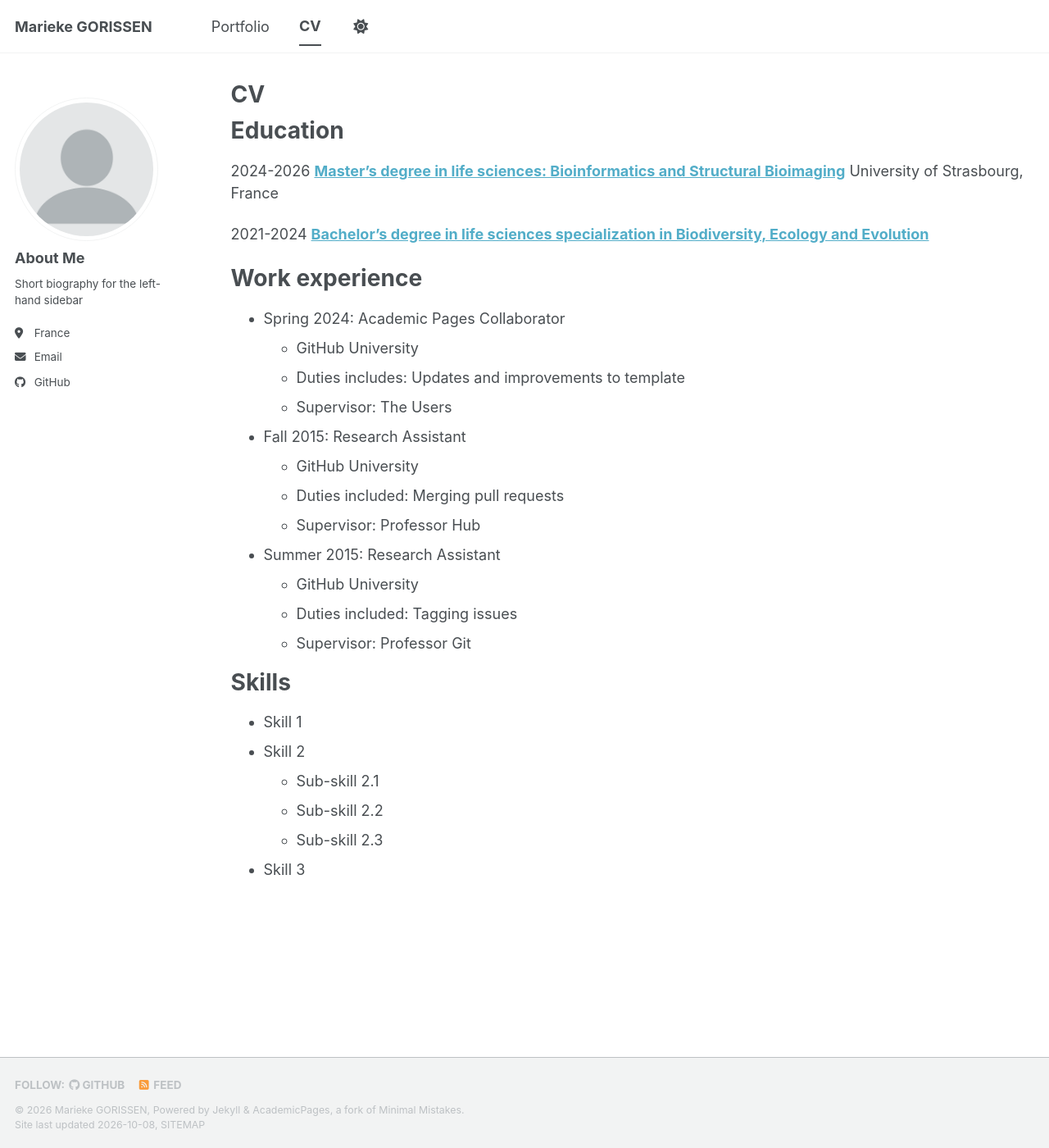
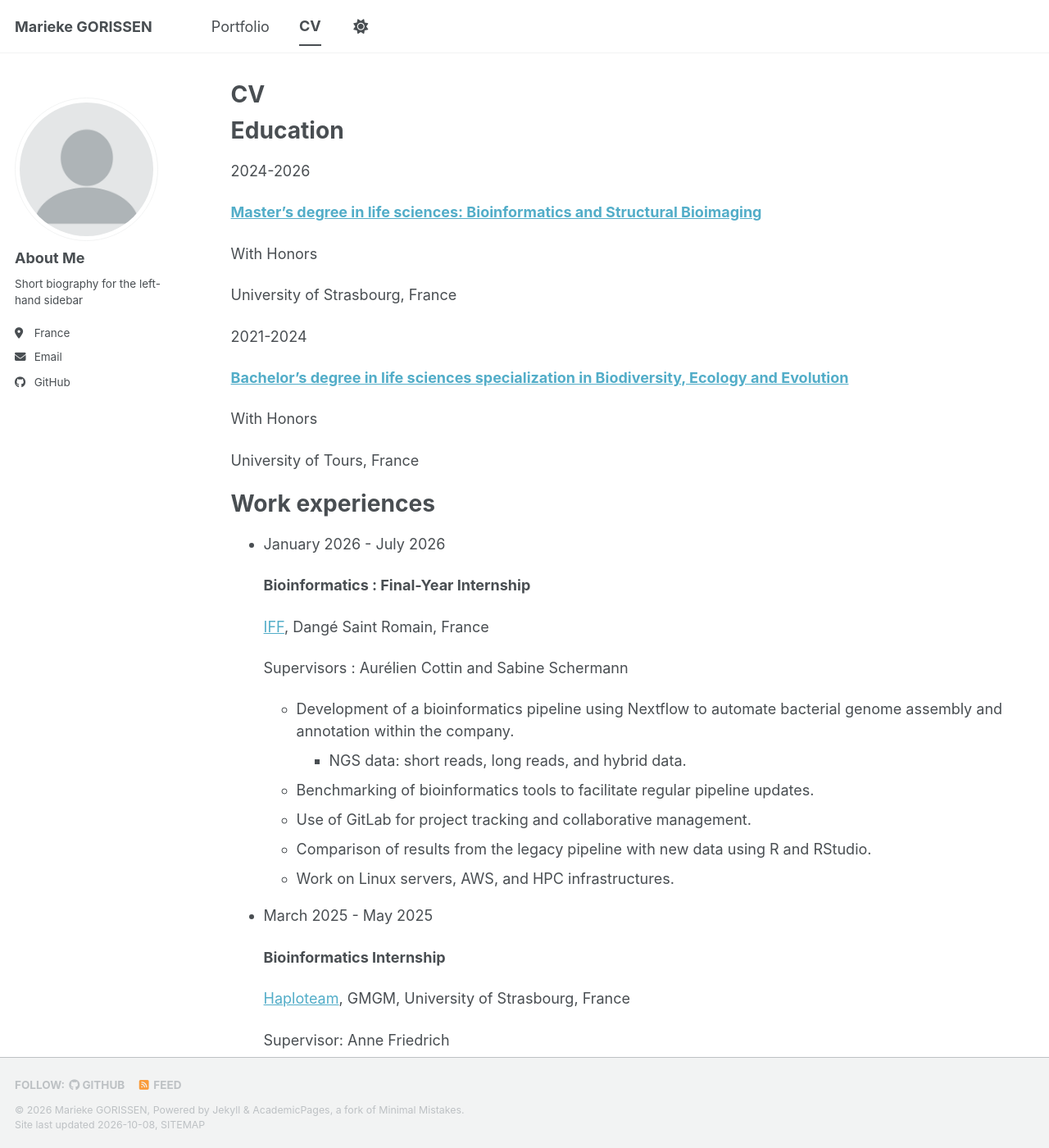
Before and after one commit to mg-btiger/mgorissen.github.io, a Jekyll site: the page built from _pages/cv.md, in a window 1280 px wide and 1400 px high. Shown: the whole window at 82% size. Built offline with Jekyll 4.4.1, drawn with Linux system fonts in a browser that asks for light colours; a style sheet for code colours, icons or effects is not loaded; some of the changed text lies outside the part shown.

Commit message:
Update CV

```diff
--- a/_pages/cv.md
+++ b/_pages/cv.md
@@ -13,38 +13,80 @@ Education
 ======
 
 2024-2026
+
 [**Master's degree in life sciences: Bioinformatics and Structural Bioimaging**](https://sciencesvie.unistra.fr/formation/master/odf-parcours-bioinformatique-et-bioimagerie-structurale-bbs-PR362-11493/)
+
+With Honors
+
 University of Strasbourg, France
 
 2021-2024
+
 [**Bachelor's degree in life sciences specialization in Biodiversity, Ecology and Evolution**](https://www.univ-tours.fr/formations/licence-sciences-technologies-sante-mention-sciences-de-la-vie-2)
 
+With Honors
 
-Work experience
+University of Tours, France
+
+
+Work experiences
 ======
-* Spring 2024: Academic Pages Collaborator
-  * GitHub University
-  * Duties includes: Updates and improvements to template
-  * Supervisor: The Users
 
-* Fall 2015: Research Assistant
-  * GitHub University
-  * Duties included: Merging pull requests
-  * Supervisor: Professor Hub
+* January 2026 - July 2026
 
-* Summer 2015: Research Assistant
-  * GitHub University
-  * Duties included: Tagging issues
-  * Supervisor: Professor Git
+    **Bioinformatics : Final-Year Internship**
+
+    [IFF](https://www.iff.com/), Dangé Saint Romain, France
+
+    Supervisors : Aurélien Cottin and Sabine Schermann
+
+    * Development of a bioinformatics pipeline using Nextflow to automate bacterial genome assembly and annotation within the company.
+      * NGS data: short reads, long reads, and hybrid data.
+    * Benchmarking of bioinformatics tools to facilitate regular pipeline updates.
+    * Use of GitLab for project tracking and collaborative management.
+    * Comparison of results from the legacy pipeline with new data using R and RStudio.
+    * Work on Linux servers, AWS, and HPC infrastructures.
+
+* March 2025 - May 2025
+
+    **Bioinformatics Internship**
+
+    [Haploteam](https://www.haploteam.org/), GMGM, University of Strasbourg, France
+
+    Supervisor: Anne Friedrich
+
+    * Subject : Size of the acquired genome in allotriploid strains of yeast species : Brettanomyces bruxellensis
+    * Experience with Linux, Bash and genomic data analysis tools (quality control, read mapping, variant calling, etc.)
+    * Data analysis and visualization using R and RStudio
+
+* Summer 2024
+
+    **Dishwasher**
+
+    La Chope, Le Touquet Paris Plage, France
+
+* Summer 2022
+
+    **Server**
+
+    La Chope, Le Touquet Paris Plage, France
 
 Skills
 ======
-* Skill 1
-* Skill 2
-  * Sub-skill 2.1
-  * Sub-skill 2.2
-  * Sub-skill 2.3
-* Skill 3
+* Bioinformatics
+  * Analysis of omics and high-throughput sequencing (NGS) data using command-line tools and Galaxy
+    * Quality control, variant calling, genome assembly and annotation
+  * Biological data analysis and visualization
+    * Development and automation of bioinformatics pipelines
+  * Programming and Data Analysis
+    * R / Bash / Python
+    * Basic knowledge of SQL and Java
+  * Project Management and Reproducible Research
+    * Git / GitLab / GitHub
+    * Collaborative project management and technical documentation
+* Biology
+  * Background in ecology, evolution, environmental biology, plant and animal biology, and microbiology
+
 
 <!-- Publications
 ======
```
